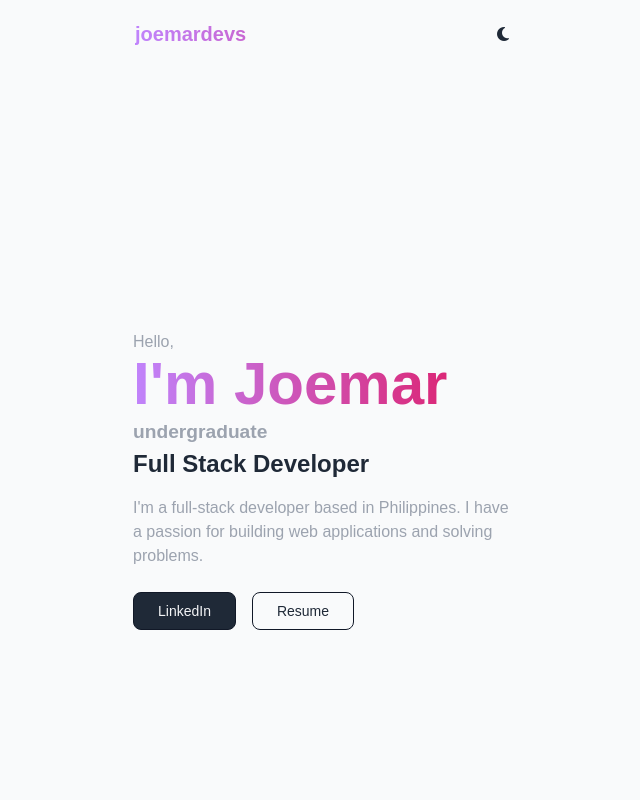
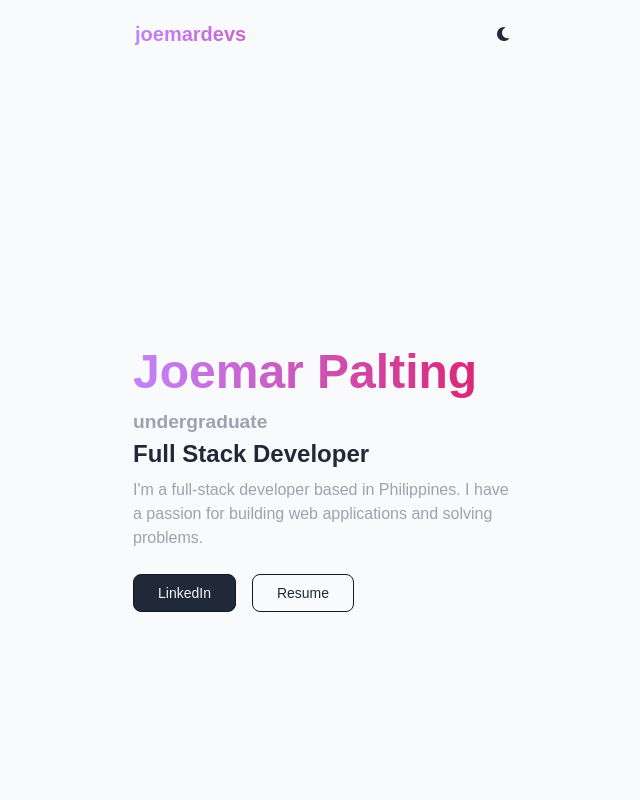
Before and after one commit to joemardevs/portfolio, a Vue app: page / in a window 1280 px wide. Shown: the top 800 px of the page, without its empty margins (315-955 px from the left). Built offline with nearby package versions, Linux system fonts and the light colour scheme.

Commit message:
Fix home

```diff
--- a/src/views/Home.vue
+++ b/src/views/Home.vue
@@ -1,14 +1,13 @@
 <template>
   <main
-    class="text-gray-800 dark:text-gray-100 md:h-screen py-40 md:py-0 flex flex-col-reverse sm:flex-row items-center justify-center"
+    class="text-gray-800 dark:text-gray-100 md:h-screen py-40 md:py-0 flex flex-col-reverse sm:flex-row items-center justify-center h-screen"
     data-aos="fade-up" data-aos-anchor-placement="top-bottom" data-aos-duration="1000">
     <div class="sm:w-[500px] flex flex-col items-center md:items-start mt-6">
-      <p class="text-gray-400">Hello,</p>
       <h1
-        class="text-3xl md:text-6xl font-bold text-transparent bg-clip-text bg-gradient-to-r from-purple-400 to-pink-600">
-        I'm Joemar
+        class="text-3xl md:text-5xl font-bold text-transparent bg-clip-text bg-gradient-to-r from-purple-400 to-pink-600 sm:pb-2">
+        Joemar Palting
       </h1>
-      <h1 class="text-xl md:text-2xl font-bold mb-4 text-center md:text-left">
+      <h1 class="text-xl md:text-2xl font-bold mb-2 text-center md:text-left">
         <small class="text-gray-400">undergraduate</small><br />
         Full Stack Developer
       </h1>
```
